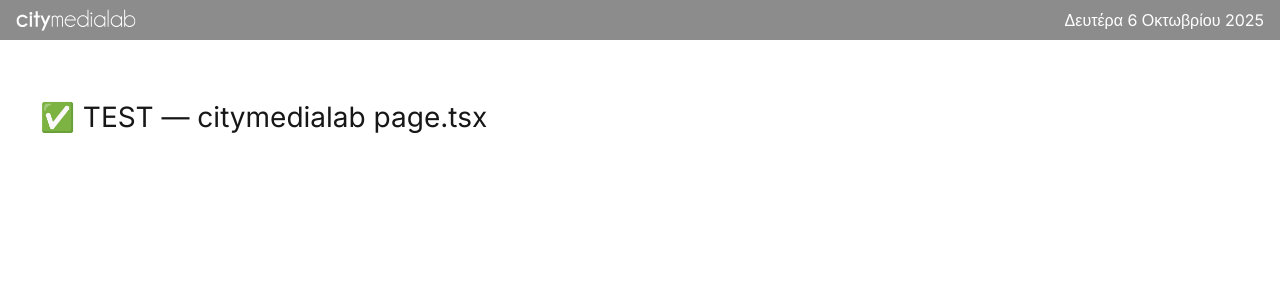
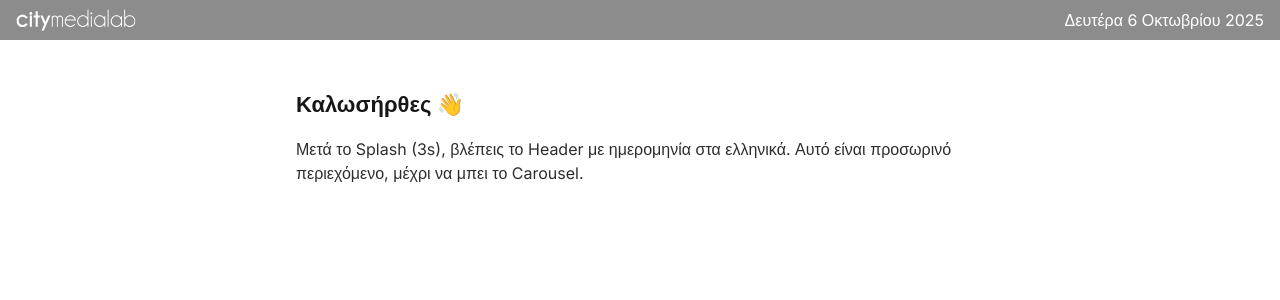
Before and after one commit to citymedialab/citymedialab-app, a Next.js app: page / in a window 1280 px wide. Shown: the top 300 px of the page. Built offline with nearby package versions, Linux system fonts and the light colour scheme.

Commit message:
replace default Next page

```diff
--- a/app/page.tsx
+++ b/app/page.tsx
@@ -1,3 +1,13 @@
 export default function Page() {
-  return <div style={{padding:40,fontSize:28}}>✅ TEST — citymedialab page.tsx</div>
+  return (
+    <div style={{minHeight:'120vh', background:'#fff'}}>
+      <div style={{maxWidth: 720, margin: '0 auto', padding: 16}}>
+        <h1 style={{fontSize: 22, fontWeight: 600, margin: '16px 0'}}>Καλωσήρθες 👋</h1>
+        <p style={{opacity:.9}}>
+          Μετά το Splash (3s), βλέπεις το Header με ημερομηνία στα ελληνικά.
+          Αυτό είναι προσωρινό περιεχόμενο, μέχρι να μπει το Carousel.
+        </p>
+      </div>
+    </div>
+  )
 }
```
